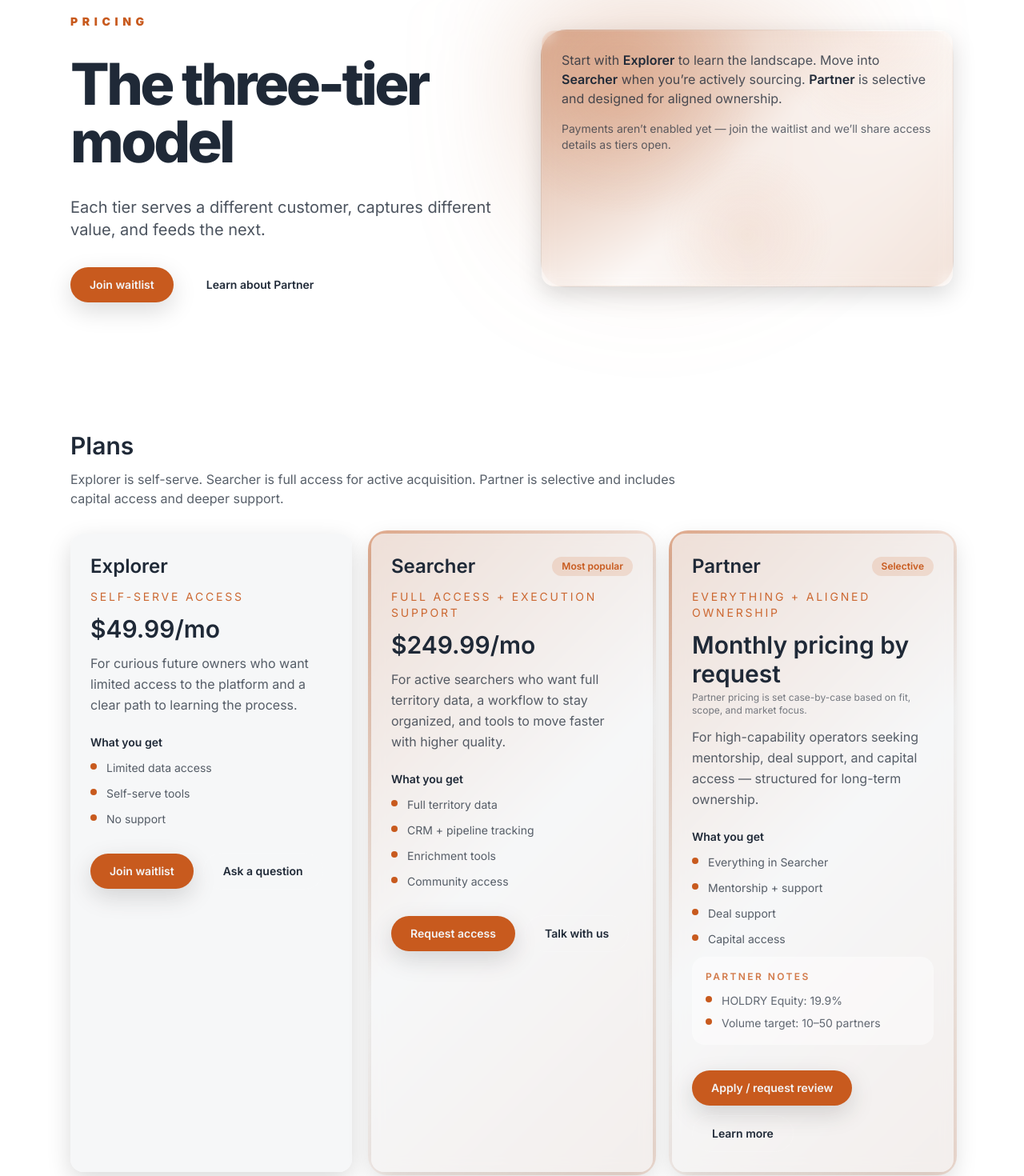
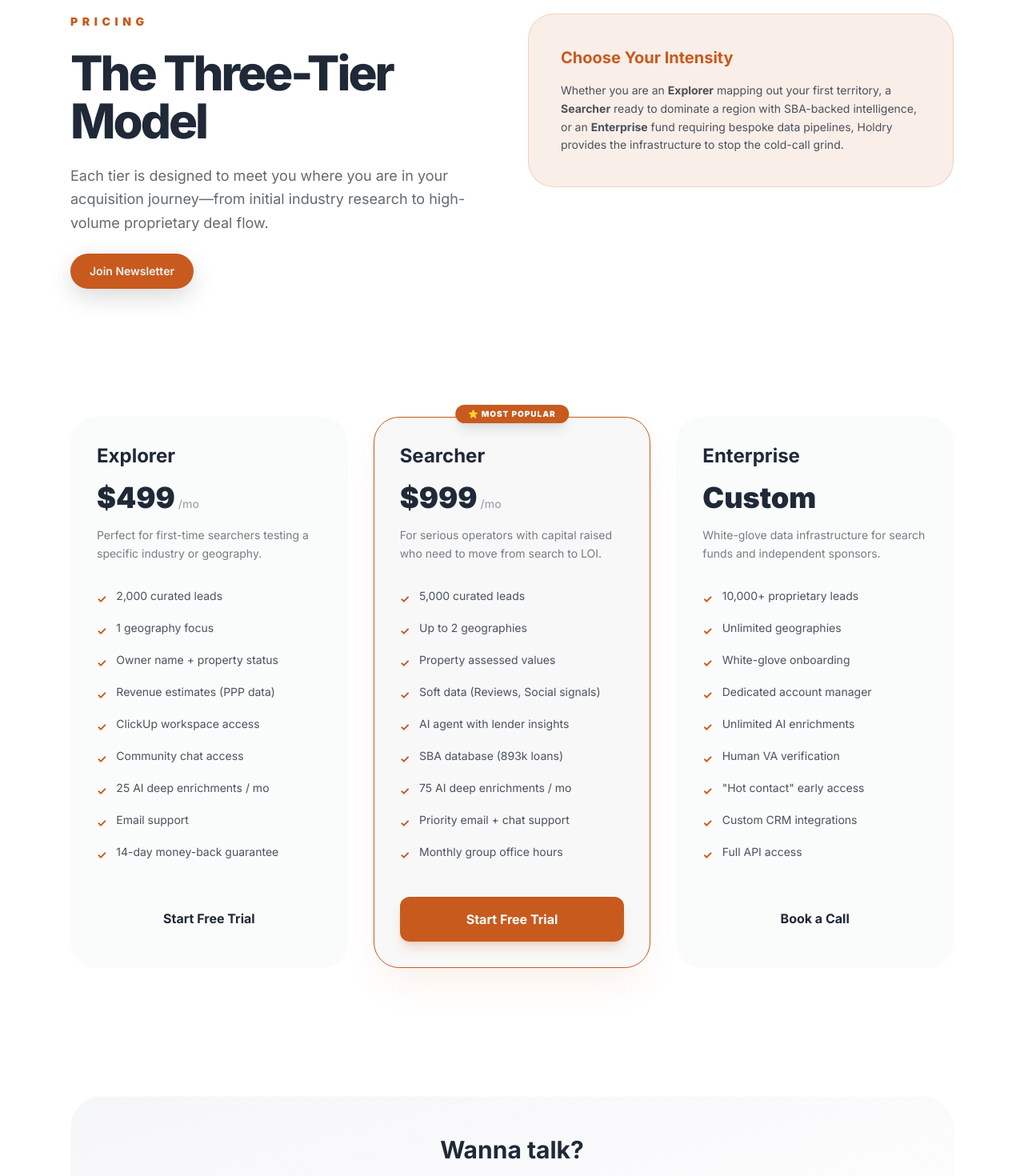
Before and after one commit to 7vw5pwdknv-spec/withpane.com, a Next.js app: page /pricing in a window 1280 px wide. Shown: the part 300-1770 px from the top of the page at 80% size. Built offline with nearby package versions, Linux system fonts and the light colour scheme.

Commit message:
Update page.tsx

```diff
--- a/src/app/(site)/pricing/page.tsx
+++ b/src/app/(site)/pricing/page.tsx
@@ -1,200 +1,172 @@
-import type { Metadata } from "next";
 import Link from "next/link";
-import { CTASection } from "@/components/CTASection";
-import { Hero } from "@/components/Hero";
-
-export const metadata: Metadata = {
-  title: "Pricing | HOLDRY",
-  description:
-    "A three-tier model for disciplined acquisition. Explorer for self-serve learning, Searcher for active acquisition, Partner for aligned ownership."
-};
 
 const tiers = [
   {
     name: "Explorer",
-    price: "$49.99/mo",
-    label: "Self-serve access",
-    description:
-      "For curious future owners who want limited access to the platform and a clear path to learning the process.",
-    highlights: ["Limited data access", "Self-serve tools", "No support"],
-    ctaPrimary: { href: "/partner#apply", label: "Join waitlist" },
-    ctaSecondary: { href: "/partner#apply", label: "Ask a question" },
-    tone: "standard"
+    price: "$499",
+    description: "Perfect for first-time searchers testing a specific industry or geography.",
+    features: [
+      "2,000 curated leads",
+      "1 geography focus",
+      "Owner name + property status",
+      "Revenue estimates (PPP data)",
+      "ClickUp workspace access",
+      "Community chat access",
+      "25 AI deep enrichments / mo",
+      "Email support",
+      "14-day money-back guarantee"
+    ],
+    cta: "Start Free Trial",
+    href: "/checkout/explorer",
+    mostPopular: false
   },
   {
     name: "Searcher",
-    price: "$249.99/mo",
-    label: "Full access + execution support",
-    description:
-      "For active searchers who want full territory data, a workflow to stay organized, and tools to move faster with higher quality.",
-    highlights: ["Full territory data", "CRM + pipeline tracking", "Enrichment tools", "Community access"],
-    ctaPrimary: { href: "/partner#apply", label: "Request access" },
-    ctaSecondary: { href: "/partner#apply", label: "Talk with us" },
-    tone: "featured"
+    price: "$999",
+    description: "For serious operators with capital raised who need to move from search to LOI.",
+    features: [
+      "5,000 curated leads",
+      "Up to 2 geographies",
+      "Property assessed values",
+      "Soft data (Reviews, Social signals)",
+      "AI agent with lender insights",
+      "SBA database (893k loans)",
+      "75 AI deep enrichments / mo",
+      "Priority email + chat support",
+      "Monthly group office hours"
+    ],
+    cta: "Start Free Trial",
+    href: "/checkout/searcher",
+    mostPopular: true
   },
   {
-    name: "Partner",
-    price: "Monthly pricing by request",
-    label: "Everything + aligned ownership",
-    description:
-      "For high-capability operators seeking mentorship, deal support, and capital access — structured for long-term ownership.",
-    highlights: ["Everything in Searcher", "Mentorship + support", "Deal support", "Capital access"],
-    meta: ["HOLDRY Equity: 19.9%", "Volume target: 10–50 partners"],
-    ctaPrimary: { href: "/partner#apply", label: "Apply / request review" },
-    ctaSecondary: { href: "/partner", label: "Learn more" },
-    tone: "premium"
+    name: "Enterprise",
+    price: "Custom",
+    description: "White-glove data infrastructure for search funds and independent sponsors.",
+    features: [
+      "10,000+ proprietary leads",
+      "Unlimited geographies",
+      "White-glove onboarding",
+      "Dedicated account manager",
+      "Unlimited AI enrichments",
+      "Human VA verification",
+      "&quot;Hot contact&quot; early access",
+      "Custom CRM integrations",
+      "Full API access"
+    ],
+    cta: "Book a Call",
+    href: "/demo",
+    mostPopular: false
   }
 ];
 
-function TierCard({
-  name,
-  price,
-  label,
-  description,
-  highlights,
-  meta,
-  ctaPrimary,
-  ctaSecondary,
-  tone
-}: (typeof tiers)[number]) {
-  const isFeatured = tone === "featured";
-  const isPremium = tone === "premium";
+export default function PricingPage() {
+  return (
+    <div className="min-h-screen pb-20">
+      {/* Header Section */}
+      <section className="section grid gap-10 pt-16 md:grid-cols-2 md:items-start lg:pt-24">
+        <div className="space-y-6">
+          <p className="text-sm font-black uppercase tracking-[0.4em] text-accent">Pricing</p>
+          <h1 className="text-4xl font-extrabold tracking-tighter text-sand md:text-6xl">
+            The Three-Tier Model
+          </h1>
+          <p className="max-w-xl text-lg text-sand/70 leading-relaxed">
+            Each tier is designed to meet you where you are in your acquisition journey—from
+            initial industry research to high-volume proprietary deal flow.
+          </p>
+          <div className="flex items-center gap-4">
+            <Link href="/newsletter" className="btn-primary px-8 py-3 font-bold">
+              Join Newsletter
+            </Link>
+          </div>
+        </div>
 
-  return (
-    <div className="relative">
-      {(isFeatured || isPremium) && (
-        <div className="pointer-events-none absolute -inset-1 rounded-3xl bg-[linear-gradient(135deg,rgba(200,90,30,0.55),rgba(255,255,255,0.06),rgba(200,90,30,0.20))] opacity-90" />
-      )}
+        {/* Updated Orange Info Box */}
+        <div className="rounded-[2rem] bg-accent/10 border border-accent/20 p-8 md:p-10">
+          <h3 className="text-xl font-bold text-accent mb-4">Choose Your Intensity</h3>
+          <p className="text-sand/80 leading-relaxed space-y-4 text-sm">
+            Whether you are an <strong>Explorer</strong> mapping out your first territory,
+            a <strong>Searcher</strong> ready to dominate a region with SBA-backed intelligence,
+            or an <strong>Enterprise</strong> fund requiring bespoke data pipelines, Holdry
+            provides the infrastructure to stop the cold-call grind.
+          </p>
+        </div>
+      </section>
 
+      {/* Pricing Cards Grid */}
+      <section className="section py-16">
+        <div className="grid gap-8 lg:grid-cols-3">
+          {tiers.map((tier) => (
             <div
-        className={`relative card h-full rounded-3xl border border-white/10 p-8 ${
-          isFeatured ? "bg-midnight/80" : isPremium ? "bg-midnight/75" : "bg-midnight/60"
+              key={tier.name}
+              className={`relative flex flex-col rounded-[2rem] border p-8 transition-all duration-300 hover:translate-y-[-4px] ${
+                tier.mostPopular
+                  ? "border-accent bg-midnight/60 shadow-2xl shadow-accent/10"
+                  : "border-white/5 bg-midnight/40 hover:border-white/10"
               }`}
             >
-        <div className="space-y-3">
-          <div className="flex items-center justify-between gap-4">
-            <h3 className="text-2xl font-semibold text-sand">{name}</h3>
-
-            {isFeatured && (
-              <span className="rounded-full bg-accent/15 px-3 py-1 text-xs font-semibold text-accent">
-                Most popular
+              {tier.mostPopular && (
+                <span className="absolute -top-4 left-1/2 -translate-x-1/2 rounded-full bg-accent px-4 py-1 text-[10px] font-black uppercase tracking-widest text-white shadow-lg">
+                  ⭐ Most Popular
                 </span>
               )}
 
-            {isPremium && (
-              <span className="rounded-full bg-accent/15 px-3 py-1 text-xs font-semibold text-accent">
-                Selective
-              </span>
-            )}
+              <div className="mb-8">
+                <h3 className="text-2xl font-bold text-sand">{tier.name}</h3>
+                <div className="mt-4 flex items-baseline gap-1">
+                  <span className="text-4xl font-black text-sand">{tier.price}</span>
+                  {tier.price !== "Custom" && <span className="text-sand/40 text-sm font-medium">/mo</span>}
+                </div>
+                <p className="mt-4 text-sm text-sand/60 leading-relaxed">
+                  {tier.description}
+                </p>
               </div>
 
-          <p className="text-sm uppercase tracking-[0.2em] text-accent/90">{label}</p>
-
-          <div className="space-y-1">
-            <p className="text-3xl font-semibold text-sand">{price}</p>
-            {isPremium && (
-              <p className="text-xs text-sand/60">
-                Partner pricing is set case-by-case based on fit, scope, and market focus.
-              </p>
-            )}
-          </div>
-
-          <p className="text-sand/75 leading-relaxed">{description}</p>
-        </div>
-
-        <div className="mt-6 space-y-3">
-          <p className="text-sm font-semibold text-sand">What you get</p>
-          <ul className="space-y-3 text-sm text-sand/75">
-            {highlights.map((item) => (
-              <li key={item} className="flex items-start gap-3">
-                <span className="mt-1 h-2 w-2 rounded-full bg-accent" />
-                <span>{item}</span>
+              <div className="flex-grow">
+                <ul className="space-y-4">
+                  {tier.features.map((feature, i) => (
+                    <li key={i} className="flex items-start gap-3 text-sm text-sand/80">
+                      <span className="mt-1 text-accent font-bold">✓</span>
+                      <span dangerouslySetInnerHTML={{ __html: feature }} />
                     </li>
                   ))}
                 </ul>
-
-          {meta?.length ? (
-            <div className="mt-5 rounded-2xl border border-white/10 bg-charcoal/40 p-4">
-              <p className="text-xs font-semibold uppercase tracking-[0.2em] text-accent/80">Partner notes</p>
-              <div className="mt-3 space-y-2 text-sm text-sand/70">
-                {meta.map((item) => (
-                  <div key={item} className="flex items-start gap-3">
-                    <span className="mt-1 h-2 w-2 rounded-full bg-accent" />
-                    <span>{item}</span>
-                  </div>
-                ))}
-              </div>
-            </div>
-          ) : null}
               </div>
 
-        <div className="mt-8 flex flex-wrap items-center gap-3">
-          <Link href={ctaPrimary.href} className="btn-primary">
-            {ctaPrimary.label}
-          </Link>
-          <Link href={ctaSecondary.href} className="btn-secondary">
-            {ctaSecondary.label}
+              <Link
+                href={tier.href}
+                className={`mt-10 w-full rounded-xl py-4 text-center font-bold transition-all ${
+                  tier.mostPopular
+                    ? "bg-accent text-white hover:bg-accent/90 shadow-lg shadow-accent/20"
+                    : "bg-white/5 text-sand hover:bg-white/10 border border-white/10"
+                }`}
+              >
+                {tier.cta}
               </Link>
             </div>
-      </div>
-    </div>
-  );
-}
-
-export default function PricingPage() {
-  return (
-    <div>
-      <Hero
-        eyebrow="Pricing"
-        title="The three-tier model"
-        description="Each tier serves a different customer, captures different value, and feeds the next."
-        cta={{ href: "/partner#apply", label: "Join waitlist" }}
-        secondaryCta={{ href: "/partner", label: "Learn about Partner" }}
-      >
-        <div className="space-y-4 text-sand/80">
-          <p>
-            Start with <span className="font-semibold text-sand">Explorer</span> to learn the landscape. Move into{" "}
-            <span className="font-semibold text-sand">Searcher</span> when you’re actively sourcing.{" "}
-            <span className="font-semibold text-sand">Partner</span> is selective and designed for aligned ownership.
-          </p>
-          <p className="text-sm text-sand/70">
-            Payments aren’t enabled yet — join the waitlist and we’ll share access details as tiers open.
-          </p>
-        </div>
-      </Hero>
-
-      <section className="section space-y-8">
-        <div className="space-y-3">
-          <h2 className="text-2xl font-semibold text-sand md:text-3xl">Plans</h2>
-          <p className="max-w-3xl text-sand/75">
-            Explorer is self-serve. Searcher is full access for active acquisition. Partner is selective and includes
-            capital access and deeper support.
-          </p>
-        </div>
-
-        <div className="grid gap-6 lg:grid-cols-3">
-          {tiers.map((tier) => (
-            <TierCard key={tier.name} {...tier} />
           ))}
         </div>
       </section>
 
-      <section className="section">
-        <div className="card space-y-4">
-          <h3 className="text-xl font-semibold text-sand">Recommended starting point</h3>
-          <p className="text-sand/75">
-            If you’re running an active sourcing cadence (weekly outreach, calls, and follow-up), start with{" "}
-            <span className="font-semibold text-sand">Searcher</span>. If you’re still learning and calibrating your thesis,
-            start with <span className="font-semibold text-sand">Explorer</span>.
+      {/* Wanna Talk? Card */}
+      <section className="section pt-10">
+        <div className="rounded-[2.5rem] bg-gradient-to-br from-midnight/80 to-charcoal/40 border border-white/5 p-12 text-center">
+          <h2 className="text-3xl font-bold text-sand mb-4">Wanna talk?</h2>
+          <p className="text-sand/60 max-w-xl mx-auto mb-8">
+            Have specific questions about our SBA database or how the ClickUp workspace
+            integrates with your current search? Let&apos;s clear it up.
+          </p>
+          <Link
+            href="/demo"
+            className="btn-secondary px-10 py-4 font-bold border-accent/40 text-accent hover:bg-accent/5"
+          >
+            Book a Calendly Appointment
+          </Link>
+          <p className="mt-6 text-[10px] font-bold uppercase tracking-[0.2em] text-sand/30">
+            Chat with a representative of Holdry
           </p>
         </div>
       </section>
-
-      <CTASection
-        title="Join the waitlist"
-        description="Tell us where you are in the journey and what you’re looking to acquire. We’ll follow up quickly and discreetly."
-        cta={{ href: "/partner#apply", label: "Join waitlist" }}
-      />
     </div>
   );
 }
```
Lines whose indentation alone changed are shown as unchanged.
